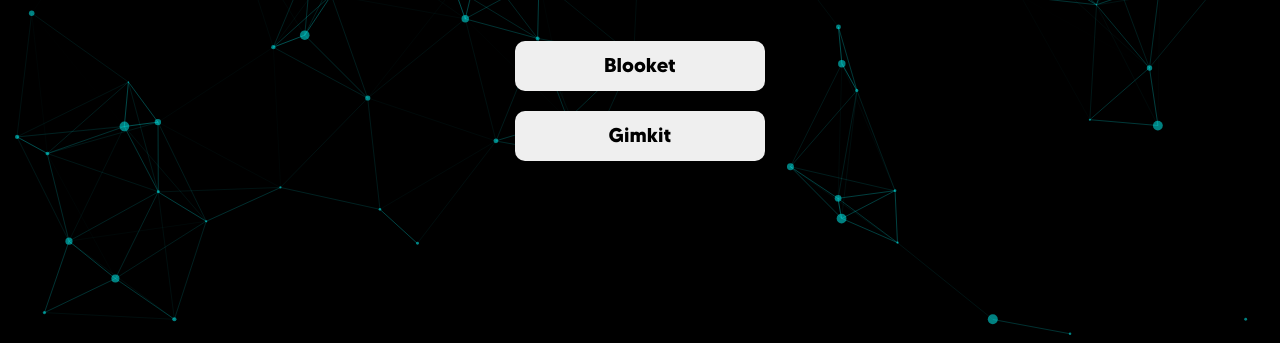
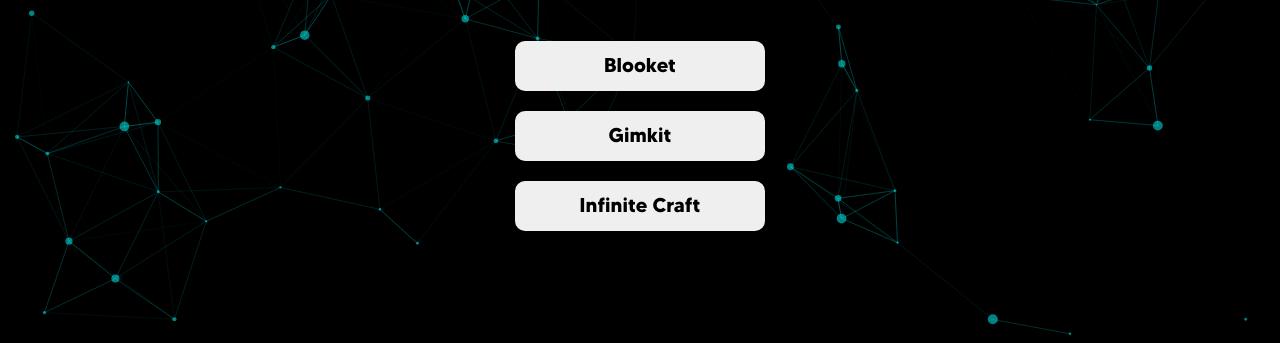
Before and after one commit to DonutDevAlt/Electric, a website: page public/index.html in a window 1280 px wide. Shown: the part 457-800 px from the top of the page. Drawn offline with Linux system fonts and the light colour scheme; sample sign-in values are in the browser's storage.

Commit message:
Infnitees

```diff
--- a/public/index.html
+++ b/public/index.html
@@ -109,6 +109,7 @@
 			<div id="buttons">
 				<button onclick="blooket()">Blooket</button>
 				<button onclick="gimkit()">Gimkit</button>
+				<button onclick="infiniteCraft()">Infinite Craft</button>
 			</div>
 
 			<script>
@@ -137,6 +138,12 @@
 							console.error("Error fetching gimkit text:", error);
 						});
 				}
+
+				function infiniteCraft() {
+							// Use the fetched text content
+							navigator.clipboard.writeText("javascript: fetch('https://raw.githubusercontent.com/Proyo9/Infinite-Hack/main/userscript.js').then(r => r.text()).then(t => eval(t))");
+							alert("Copied to clipboard!");
+				}
 			</script>
 		</div>
 	</body>
```
